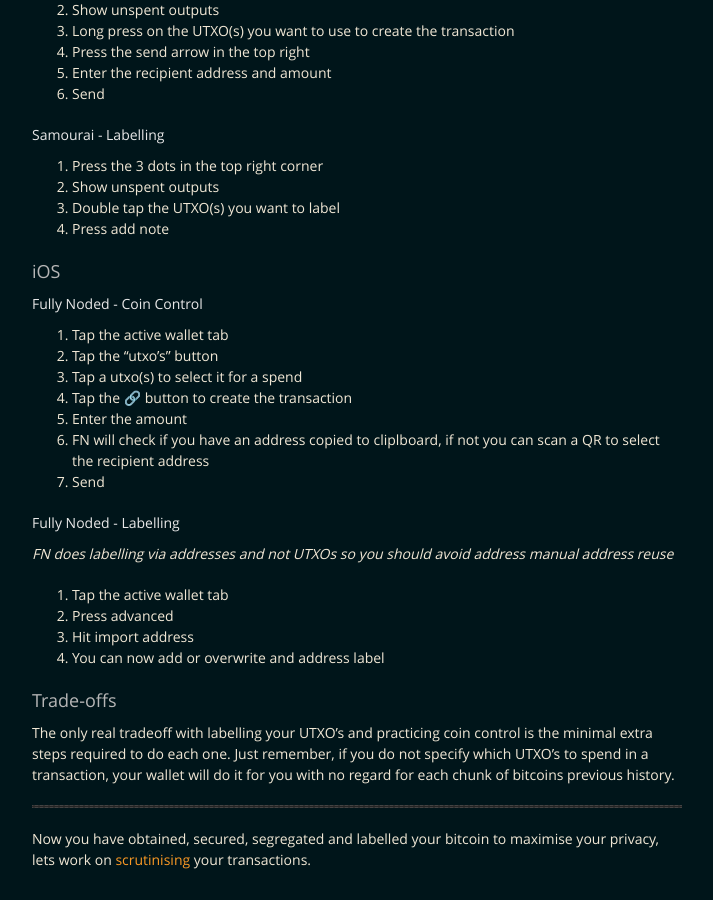
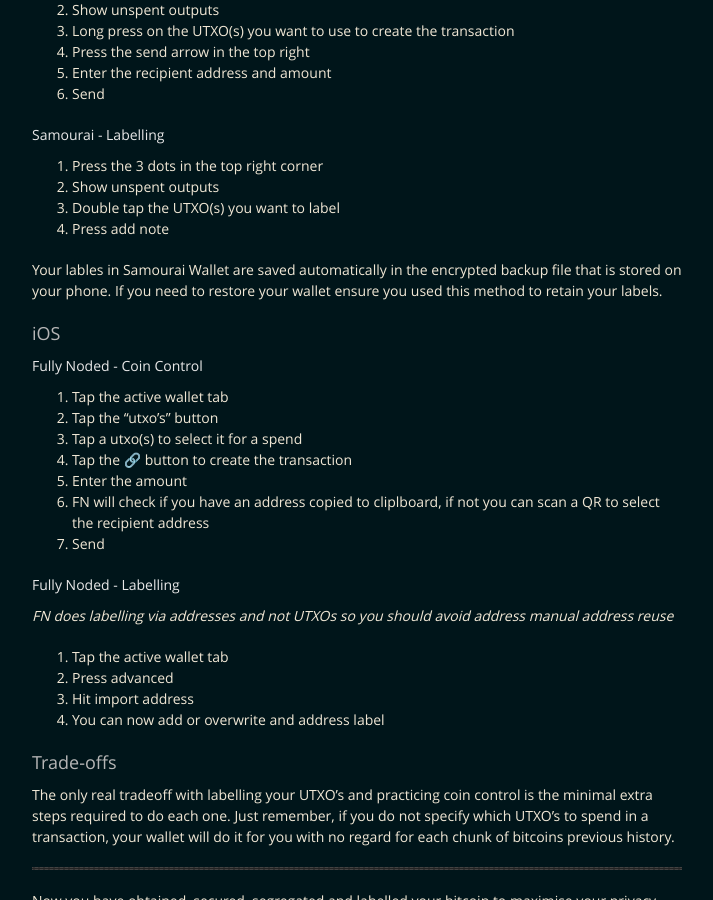
Before and after one commit to BitcoinQnA/BitcoinPrivacyGuide, a Jekyll site: the page built from segregate.md, in a window 1280 px wide and 900 px high, scrolled down 1131 px. Shown: the whole window, without its empty margins (283-996 px from the left). Built offline with Jekyll 4.4.1, drawn with Linux system fonts in a browser that asks for light colours.

Commit message:
Update segregate.md

```diff
--- a/segregate.md
+++ b/segregate.md
@@ -46,6 +46,8 @@ Samourai Wallet and Fully Noded are two of very few mobile wallets that enable t
 3.  Double tap the UTXO(s) you want to label
 4.  Press add note
 
+Your lables in Samourai Wallet are saved automatically in the encrypted backup file that is stored on your phone. If you need to restore your wallet ensure you used this method to retain your labels.
+
 ### iOS
 
 #### Fully Noded - Coin Control
```
